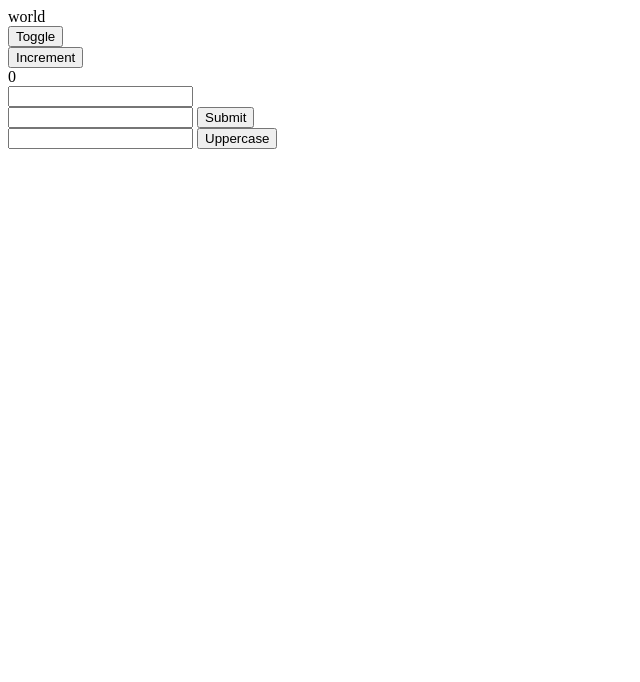
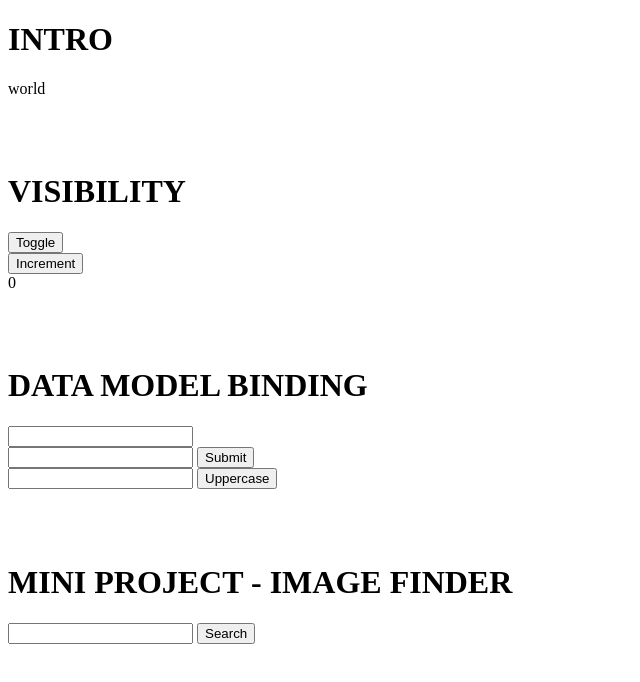
Before and after one commit to alexisselorm/learning_alpinejs, a website: page index.html in a window 1280 px wide. Shown: the whole page, without its empty margins (0-640 px from the left). Drawn offline with nearby package versions, Linux system fonts and the light colour scheme.

Commit message:
Image finder in alpine

```diff
--- a/index.html
+++ b/index.html
@@ -1,49 +1,53 @@
 <!DOCTYPE html>
 <html lang="en">
   <head>
-    <meta charset="UTF-8">
-    <meta http-equiv="X-UA-Compatible" content="IE=edge">
-    <meta name="viewport" content="width=device-width, initial-scale=1.0">
+    <meta charset="UTF-8" />
+    <meta http-equiv="X-UA-Compatible" content="IE=edge" />
+    <meta name="viewport" content="width=device-width, initial-scale=1.0" />
     <title>Document</title>
     <script src="//unpkg.com/alpinejs" defer></script>
   </head>
   <body>
-
     <!--1.  Intro -->
+    <h1>INTRO</h1>
     <div x-data="{hello:'world'}">
       <span x-text="hello"></span>
     </div>
 
+    <br />
+    <br />
+    <br />
+
     <!--2.  Visibility -->
+    <h1>VISIBILITY</h1>
     <div x-data="{visible:false}">
-
       <div x-show="visible">Some things</div>
-
     </div>
 
     <div x-data="{show:false}">
-        <button x-on:click="show = !show">
-            Toggle
-        </button>
+      <button x-on:click="show = !show">Toggle</button>
       <div x-show="show">On and off</div>
     </div>
 
     <div x-data="{number:0}">
       <button x-on:click="number++">Increment</button>
       <div x-text="number"></div>
-        <div x-show="number > 13">
-            You're trespassing
-        </div>
+      <div x-show="number > 13">You're trespassing</div>
     </div>
 
+    <br />
+    <br />
+    <br />
+
     <!-- 3 Data Binding - Model -->
+    <h1>DATA MODEL BINDING</h1>
     <div x-data="{name:''}">
-        <input type="text" x-model="name">
+      <input type="text" x-model="name" />
       <span x-text="name"></span>
     </div>
 
     <form x-data="{name:''}" x-on:submit.prevent="console.log(name)">
-        <input type="text" x-model="name">
+      <input type="text" x-model="name" />
       <button type="submit">Submit</button>
     </form>
 
@@ -55,13 +59,33 @@
         }
     }"
     >
-        <input type="text" x-model="name">
+      <input type="text" x-model="name" />
       <span x-text="name"></span>
-        <button
-        x-on:click="makeNameUppercase"
-        >Uppercase
-        </button>
+      <button x-on:click="makeNameUppercase">Uppercase</button>
     </div>
 
+    <br />
+    <br />
+    <br />
+
+    <!-- 4. Project - IMAGE FINDER -->
+    <h1>MINI PROJECT - IMAGE FINDER</h1>
+
+    <div
+      x-data="{
+    query:'',
+    img:'',
+    getImage(){
+        this.img = `https://source.unsplash.com/1600x900/?${this.query}`
+    }
+
+}"
+    >
+      <form x-on:submit.prevent="getImage">
+        <input type="text" x-model="query" />
+        <button type="submit">Search</button>
+      </form>
+      <img x-bind:src="img" style="width: 300px" alt="" />
+    </div>
   </body>
 </html>
```
Lines whose indentation alone changed are shown as unchanged.
